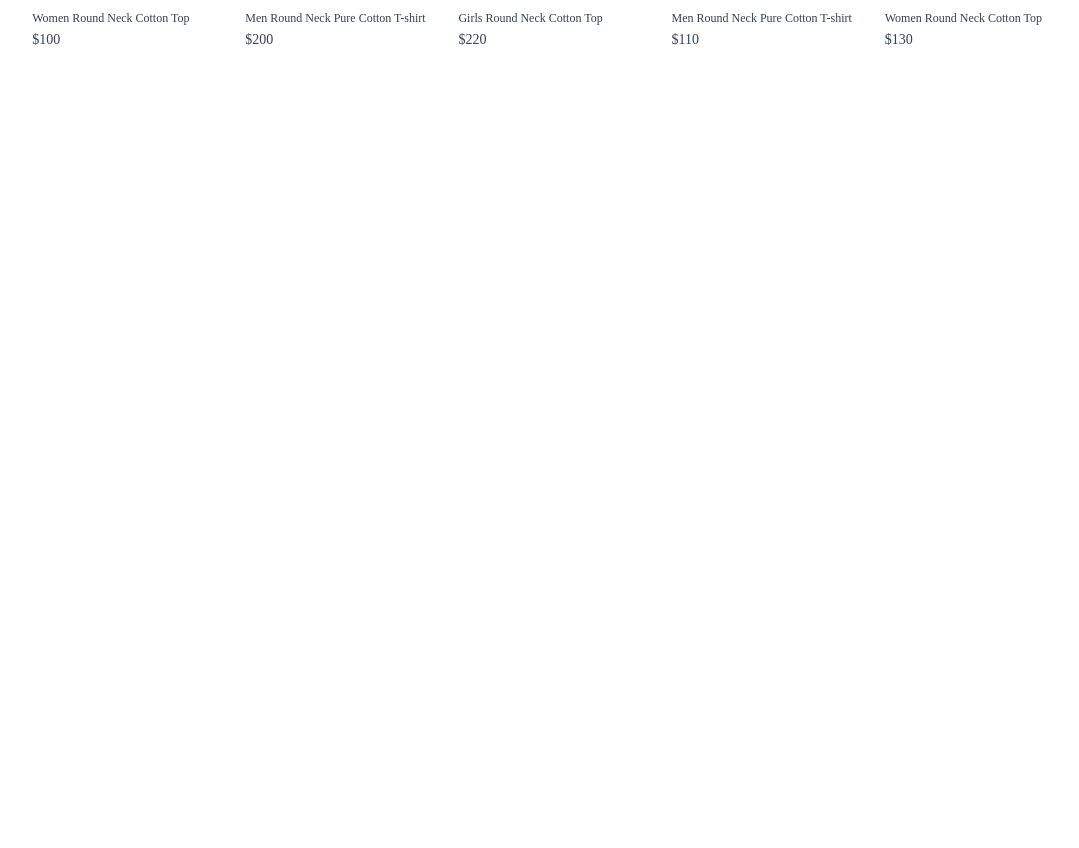
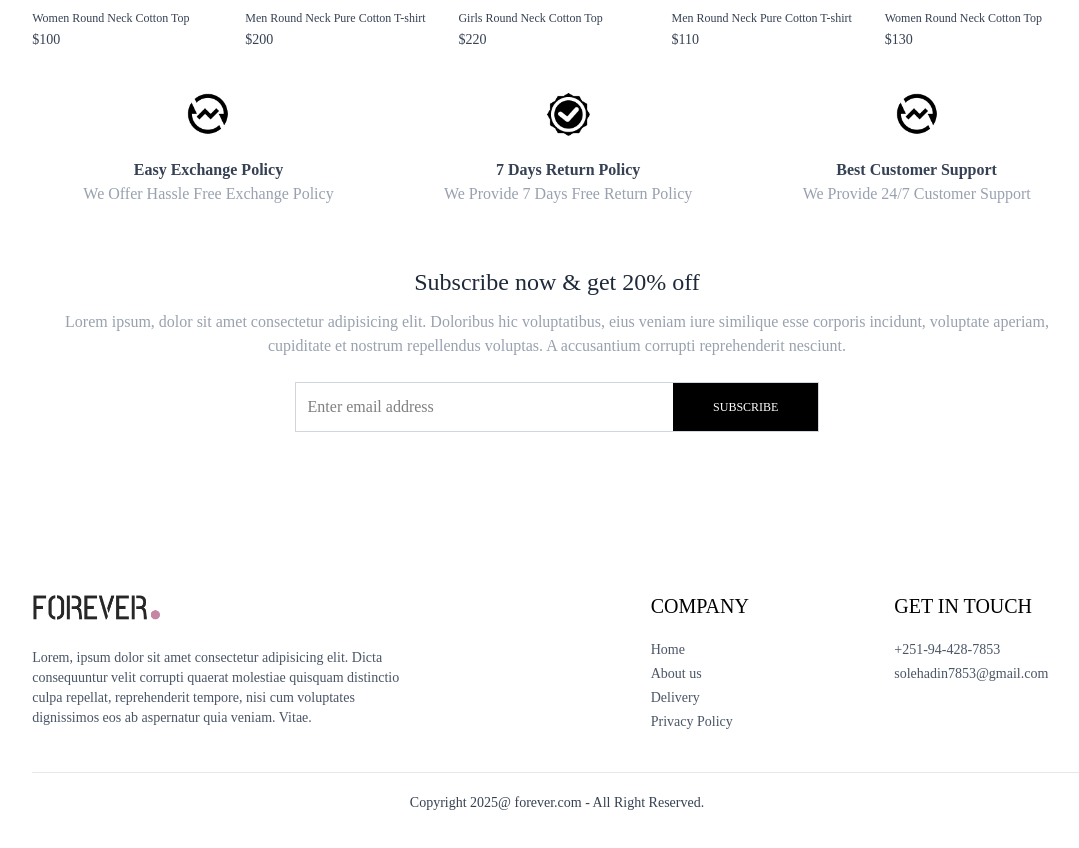
Before and after one commit to sele853/ecommerce, a React (Vite) app in the folder frontend/: page / in a window 1280 px wide. Shown: the part 1715-2563 px from the top of the page, without its empty margins (83-1162 px from the left). Before the commit the page ends 1805 px from the top, so only its background shows below. Built offline with nearby package versions, Linux system fonts and the light colour scheme.

Commit message:
finalize homepage UI and styling

```diff
--- /dev/null
+++ b/frontend/src/components/Footer.jsx
@@ -0,0 +1,44 @@
+import React from "react";
+import { assets } from "../assets/assets";
+
+const Footer = () => {
+  return <div>
+    <div className="flex flex-col sm:grid grid-cols-[3fr_1fr_1fr] gap-14 my-10 mt-40 text-sm">
+        <div>
+            <img src={assets.logo} className="mb-5 w-32" alt="" />
+            <p className="w-full md:w-2/3 text-gray-600">
+                Lorem, ipsum dolor sit amet consectetur adipisicing elit. Dicta consequuntur velit corrupti quaerat molestiae quisquam distinctio culpa repellat, reprehenderit tempore, nisi cum voluptates dignissimos eos ab aspernatur quia veniam. Vitae.
+            </p>
+        </div>
+
+
+        <div>
+            <p className="text-xl font-medium mb-5">COMPANY</p>
+            <ul className="flex flex-col gap-1 text-gray-600">
+                <li>Home</li>
+                <li>About us</li>
+                <li>Delivery</li>
+                <li>Privacy Policy</li>
+            </ul>
+        </div>
+
+        <div>
+           <p className="text-xl font-medium mb-5">GET IN TOUCH</p>
+           <ul className="flex flex-col gap-1 text-gray-600">
+              <li>+251-94-428-7853</li>
+              <li>solehadin7853@gmail.com</li>
+           </ul>
+        </div>
+
+    </div>
+
+    <div>
+        <hr className="text-gray-200"/>
+        <p className="py-5 text-sm text-center text-gray-700">
+            Copyright 2025@ forever.com - All Right Reserved.
+        </p>
+    </div>
+  </div>;
+};
+
+export default Footer;
--- a/frontend/src/components/Layout.jsx
+++ b/frontend/src/components/Layout.jsx
@@ -1,13 +1,15 @@
 import React from "react";
 import Navbar from "./Navbar";
 import { Outlet } from "react-router-dom";
+import Footer from "./Footer";
 
 const Layout = () => {
-  return <div>
+  return <div className="mb-5">
     <Navbar />
     <main>
         <Outlet />
     </main>
+    <Footer />
   </div>;
 };
 
--- /dev/null
+++ b/frontend/src/components/NewsLetterBox.jsx
@@ -0,0 +1,25 @@
+import React from "react";
+
+const NewsLetterBox = () => {
+
+    const onSubmitHandler = (e) => {
+        e.preventDefault();
+
+    }
+
+  return <div className="text-center">
+    <p className="text-2xl font-medium text-gray-800">Subscribe now & get 20% off</p>
+    <p className="text-gray-400 mt-3">
+        Lorem ipsum, dolor sit amet consectetur adipisicing elit. Doloribus hic voluptatibus, eius veniam iure similique esse corporis incidunt, voluptate aperiam, cupiditate et nostrum repellendus voluptas. A accusantium corrupti reprehenderit nesciunt.
+    </p>
+
+    <form onSubmit={onSubmitHandler} className="w-full flex items-center sm:w-1/2 mx-auto my-6 pl-3 border border-gray-300">
+        <input type="email" className="outline-none w-full sm:flex-1" placeholder="Enter email address"/>
+        <button type="submit" className="bg-black text-xs text-white px-10 py-4 cursor-pointer">SUBSCRIBE</button>
+
+    </form>
+
+  </div>;
+};
+
+export default NewsLetterBox;
--- /dev/null
+++ b/frontend/src/components/OurPolicy.jsx
@@ -0,0 +1,26 @@
+import React from "react";
+import { assets } from "../assets/assets";
+
+const OurPolicy = () => {
+  return <div className="flex flex-col sm:flex-row justify-around gap-12 sm:gap-2 text-center md:text-base text-gray-700 mb-15">
+      <div>
+        <img src={assets.exchange_icon} className="w-12 m-auto mb-5" alt="" />
+        <p className="font-semibold">Easy Exchange Policy</p>
+        <p className="text-gray-400">We Offer Hassle Free Exchange Policy</p>
+      </div>
+
+      <div>
+        <img src={assets.quality_icon} className="w-12 m-auto mb-5" alt="" />
+        <p className="font-semibold">7 Days Return Policy</p>
+        <p className="text-gray-400">We Provide 7 Days Free Return Policy</p>
+      </div>
+
+      <div>
+        <img src={assets.exchange_icon} className="w-12 m-auto mb-5" alt="" />
+        <p className="font-semibold">Best Customer Support</p>
+        <p className="text-gray-400">We Provide 24/7 Customer Support</p>
+      </div>
+  </div>;
+};
+
+export default OurPolicy;
--- a/frontend/src/pages/Home.jsx
+++ b/frontend/src/pages/Home.jsx
@@ -2,6 +2,8 @@
 import Hero from "../components/Hero";
 import { LatestCollection } from "../components/LatestCollection";
 import BestSeller from "../components/BestSeller";
+import OurPolicy from "../components/OurPolicy";
+import NewsLetterBox from "../components/NewsLetterBox";
 
 
 function Home() {
@@ -9,6 +11,8 @@
     <Hero />
     <LatestCollection />
     <BestSeller />
+    <OurPolicy />
+    <NewsLetterBox />
   </div>;
 }
 
```
